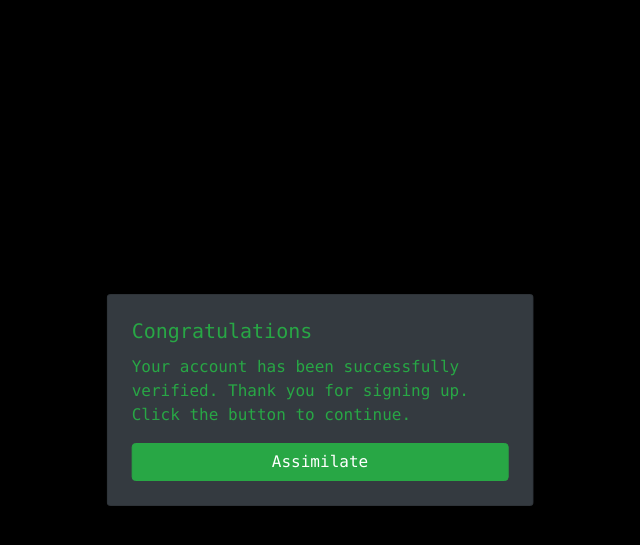
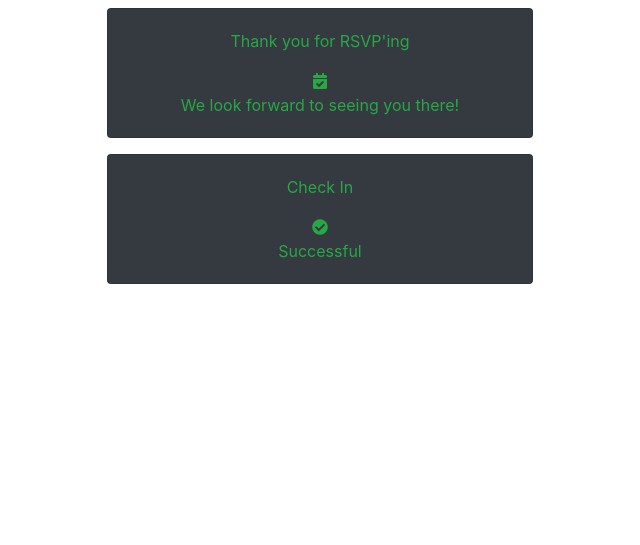
Before and after one commit to mpeseke/nerd-nook, a PHP site: page /static-ui/checkIn.php in a window 1280 px wide. Shown: the top 545 px of the page, without its empty margins (320-960 px from the left). Run offline with PHP 8.4, Linux system fonts and the light colour scheme; some libraries are stand-ins or nearby versions.

Commit message:
finished the checkIn static ui

```diff
--- a/static-ui/checkIn.php
+++ b/static-ui/checkIn.php
@@ -2,44 +2,45 @@
 <html lang="en">
 	<head>
 		<meta charset="UTF-8">
+		<!-- Font Awesome -->
+		<link rel="stylesheet" href="https://use.fontawesome.com/releases/v5.2.0/css/all.css"
+				integrity="sha384-hWVjflwFxL6sNzntih27bfxkr27PmbbK/iSvJ+a4+0owXq79v+lsFkW54bOGbiDQ"
+				crossorigin="anonymous"/>
+		<!-- Bootstrap -->
+		<link rel="stylesheet" href="https://stackpath.bootstrapcdn.com/bootstrap/4.1.3/css/bootstrap.min.css"
+				integrity="sha384-MCw98/SFnGE8fJT3GXwEOngsV7Zt27NXFoaoApmYm81iuXoPkFOJwJ8ERdknLPMO" crossorigin="anonymous">
+		<!-- jQuery for Bootstrap -->
+		<script src="https://code.jquery.com/jquery-3.3.1.slim.min.js"
+				  integrity="sha384-q8i/X+965DzO0rT7abK41JStQIAqVgRVzpbzo5smXKp4YfRvH+8abtTE1Pi6jizo"
+				  crossorigin="anonymous"></script>
+		<script src="https://cdnjs.cloudflare.com/ajax/libs/popper.js/1.14.3/umd/popper.min.js"
+				  integrity="sha384-ZMP7rVo3mIykV+2+9J3UJ46jBk0WLaUAdn689aCwoqbBJiSnjAK/l8WvCWPIPm49"
+				  crossorigin="anonymous"></script>
+		<script src="https://stackpath.bootstrapcdn.com/bootstrap/4.1.3/js/bootstrap.min.js"
+				  integrity="sha384-ChfqqxuZUCnJSK3+MXmPNIyE6ZbWh2IMqE241rYiqJxyMiZ6OW/JmZQ5stwEULTy"
+				  crossorigin="anonymous"></script>
 
-		<!-- Bootstrap -->
-		<link rel="stylesheet" href="https://stackpath.bootstrapcdn.com/bootstrap/4.1.3/css/bootstrap.min.css" integrity="sha384-MCw98/SFnGE8fJT3GXwEOngsV7Zt27NXFoaoApmYm81iuXoPkFOJwJ8ERdknLPMO" crossorigin="anonymous">
-		<!-- jQuery for Bootstrap -->
-		<script src="https://code.jquery.com/jquery-3.3.1.slim.min.js" integrity="sha384-q8i/X+965DzO0rT7abK41JStQIAqVgRVzpbzo5smXKp4YfRvH+8abtTE1Pi6jizo" crossorigin="anonymous"></script>
-		<script src="https://cdnjs.cloudflare.com/ajax/libs/popper.js/1.14.3/umd/popper.min.js" integrity="sha384-ZMP7rVo3mIykV+2+9J3UJ46jBk0WLaUAdn689aCwoqbBJiSnjAK/l8WvCWPIPm49" crossorigin="anonymous"></script>
-		<script src="https://stackpath.bootstrapcdn.com/bootstrap/4.1.3/js/bootstrap.min.js" integrity="sha384-ChfqqxuZUCnJSK3+MXmPNIyE6ZbWh2IMqE241rYiqJxyMiZ6OW/JmZQ5stwEULTy" crossorigin="anonymous"></script>
-
-		<!-- Custom CSS -->
-		<style>
-			body {
-				background: black;
-				margin: 0;
-			}
-
-			.centered {
-				position: fixed;
-				top: 50%;
-				left: 50%;
-				/* bring your own prefixes */
-				transform: translate(-50%, -50%);
-			}
-
-
-		</style>
-
-		<title>Welcome...</title>
+		<title></title>
 	</head>
 	<body>
-		<main class="container-fluid">
-			<div class="row m-0 justify-content-center">
-				<div class="card centered bg-dark col-md-4 p-4 text-success text-monospace element">
-					<h5 class="card-title">Congratulations</h5>
-
-					<p class="card-text">Your account has been successfully verified. Thank you for signing up. Click the button to continue.</p>
-					<a href="#" class="btn btn-success">Assimilate</a>
+		<div class="row mx-0 justify-content-center text-center centered">
+			<div class="card text-success bg-dark col-lg-4 col-md-6 col-sm-6 m-2">
+				<div class="card-body">
+					<p class="card-text fsz">Thank you for RSVP'ing</p>
+					<i class="fas fa-calendar-check ico"></i>
+					<p class="card-text fsz">We look forward to seeing you there! </p>
 				</div>
 			</div>
-		</main>
+		</div>
+
+		<div class="row mx-0 justify-content-center text-center centered">
+			<div class="card text-success bg-dark col-lg-4 col-md-6 col-sm-6 m-2">
+				<div class="card-body">
+					<p class="card-text fsz">Check In</p>
+					<i class="fas fa-check-circle ico"></i>
+					<p class="card-text fsz">Successful</p>
+				</div>
+			</div>
+		</div>
 	</body>
 </html>
```
Also changed, not shown: static-ui/styles.css (+6 -8 lines).
